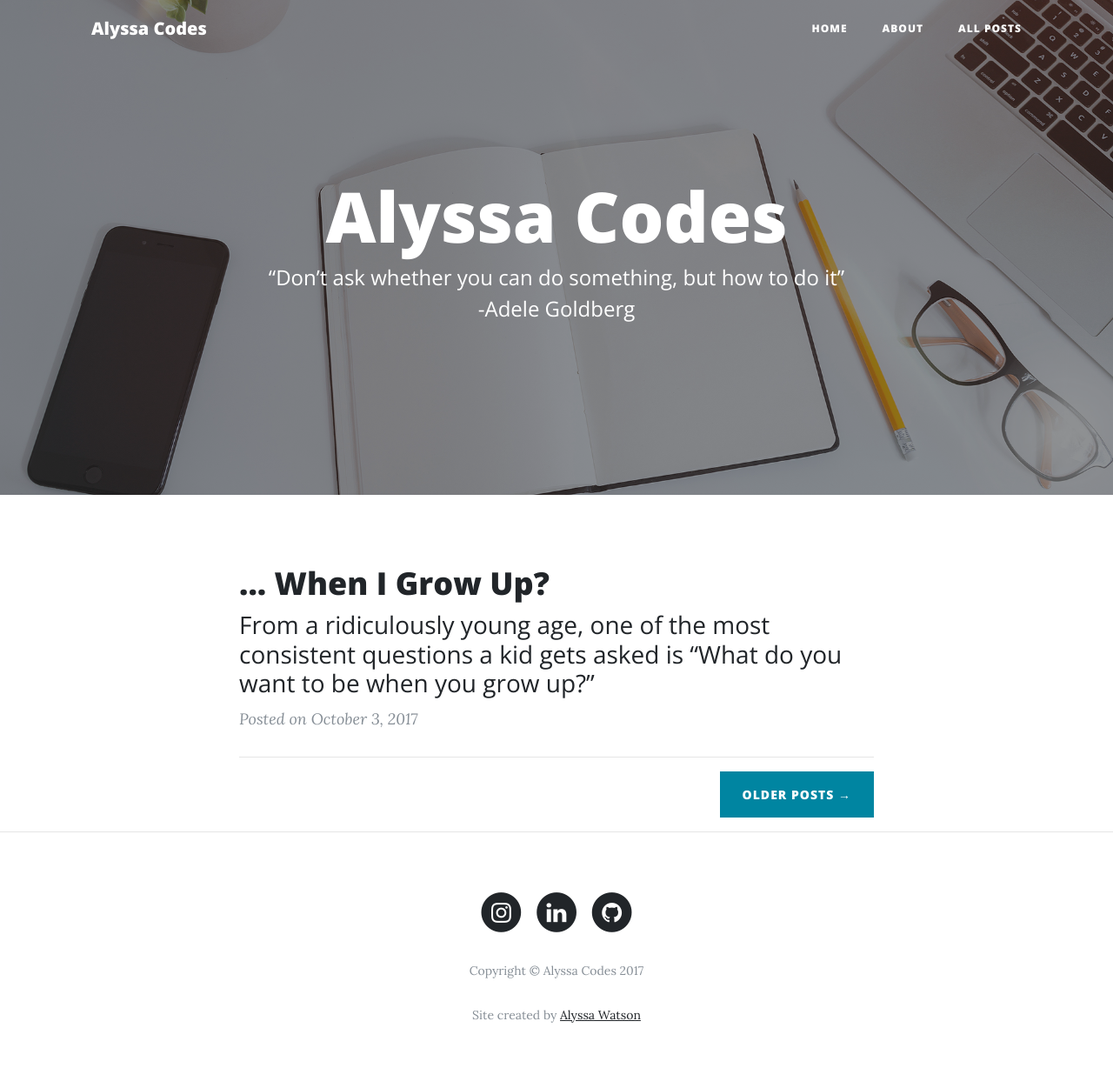
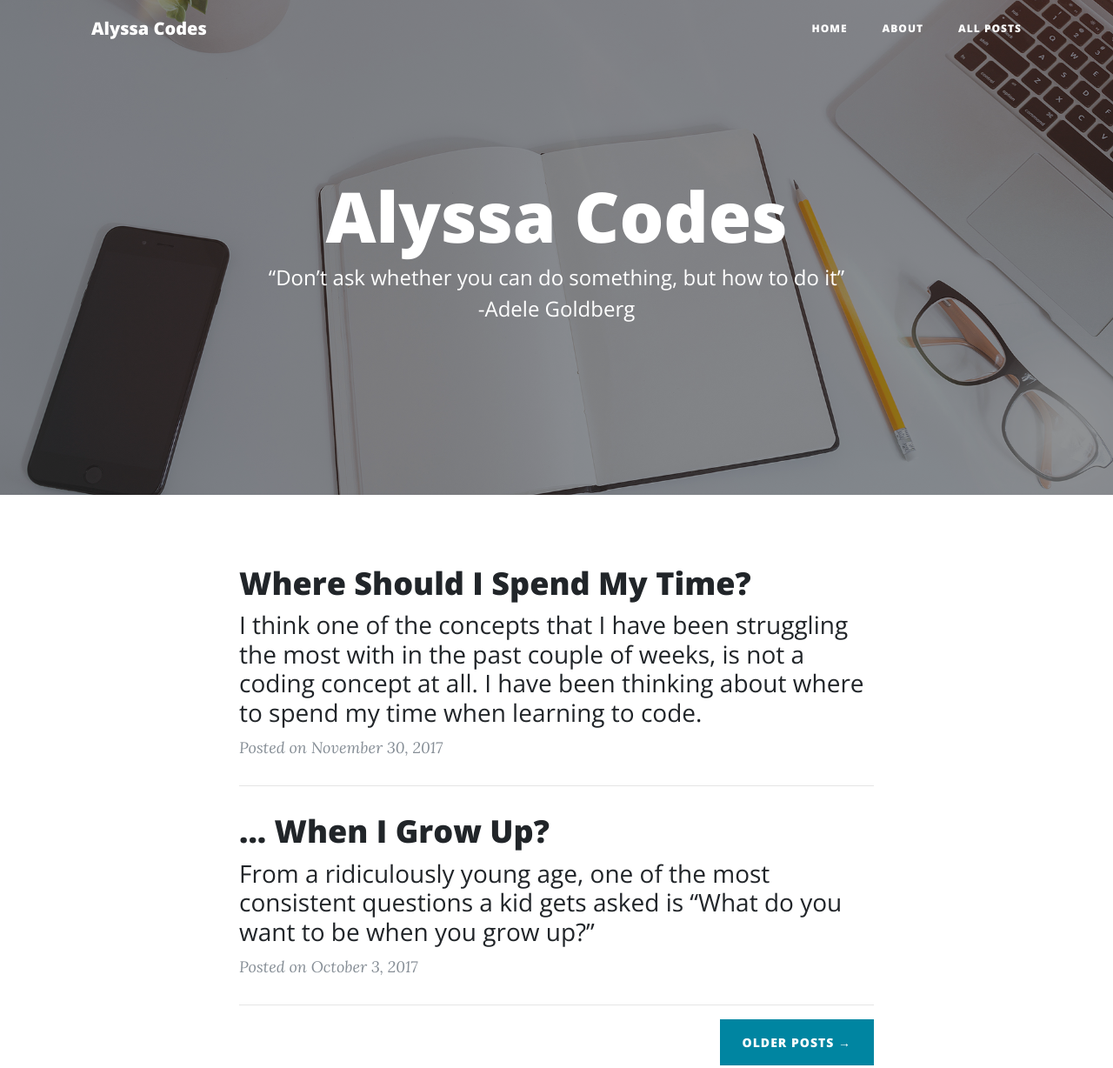
Before and after one commit to alyssaswatson/alyssa_watson_blog, a website: page index.html in a window 1280 px wide. Shown: the top 1228 px of the page at 87% size. Drawn offline with nearby package versions, Linux system fonts and the light colour scheme.

Commit message:
Adding new blog post "spend time"

```diff
--- a/index.html
+++ b/index.html
@@ -71,6 +71,20 @@
       <div class="row">
         <div class="col-lg-8 col-md-10 mx-auto">
           <div class="post-preview">
+            <a href="spend_time.html">
+              <h2 class="post-title">
+                Where Should I Spend My Time?
+              </h2>
+              <h3 class="post-subtitle">
+                I think one of the concepts that I have been struggling the most with in the
+                past couple of weeks, is not a coding concept at all. I have been thinking about where to
+                spend my time when learning to code.
+              </h3>
+            </a>
+            <p class="post-meta">Posted on November 30, 2017</p>
+          </div>
+          <hr>
+          <div class="post-preview">
             <a href="post.html">
               <h2 class="post-title">
                 ... When I Grow Up?
```
